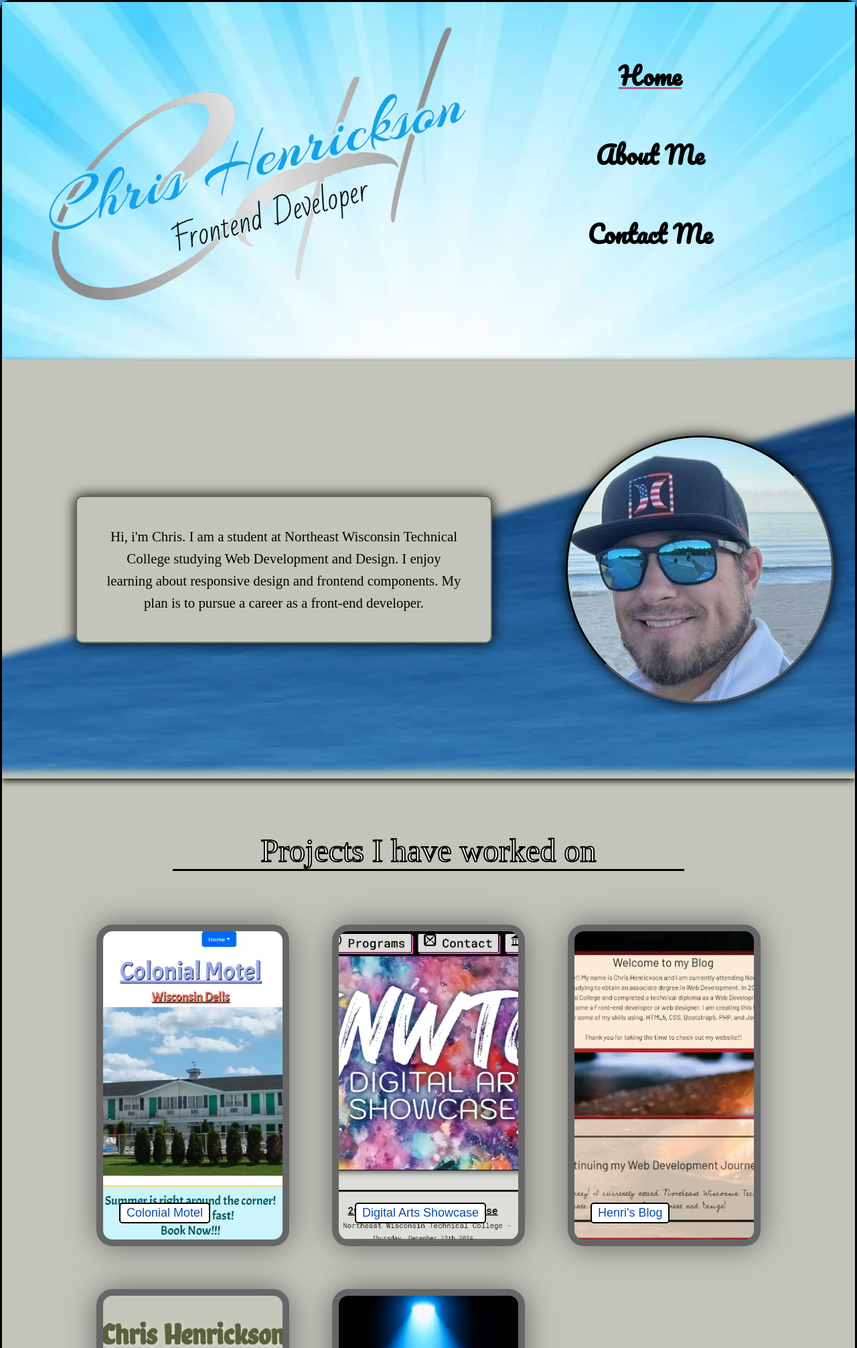
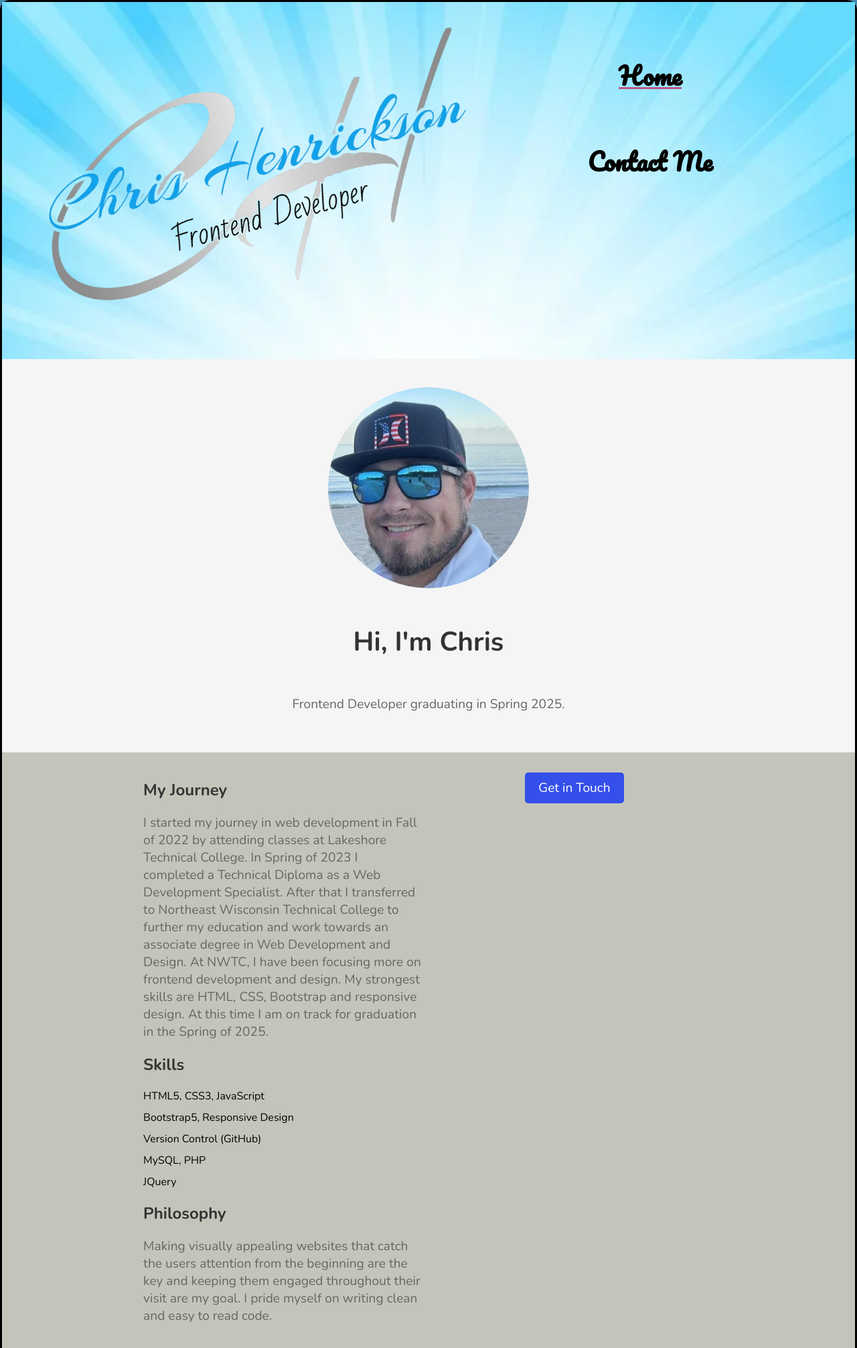
Before and after one commit to H3nr1-1/New_Website_c-henri.com, a PHP site: page / in a window 1280 px wide. Shown: the top 2012 px of the page at 67% size. Run offline with PHP 8.4, Linux system fonts and the light colour scheme.

Commit message:
big website changes
eliminated about page, added about information to the index page, styled about info, added links, uploaded all.

```diff
--- a/contact.html
+++ b/contact.html
@@ -37,7 +37,6 @@
                         </button>
                         <ul id="nav-main-menu" hidden>
                             <li><a href="index.html">Home</a></li>
-                            <li><a href="about.html">About Me</a></li>
                             <li class="active"><a href="contact.html">Contact Me</a></li>
                         </ul>
                     </nav>
@@ -98,7 +97,6 @@
                           <img src="images/logo-footer.webp" alt="My personal brand logo">
                           <p class="footer-links">
                             <a href="index.html" class="link-1">Home</a>
-                            <a href="about.html">About Me</a>
                             <a href="contact.html">Contact Me</a>
                           </p>
                           <p class="footer-company-name">Chris Henrickson Web Dev © 2023</p>
--- a/index.html
+++ b/index.html
@@ -42,17 +42,44 @@
                         </button>
                         <ul id="nav-main-menu" hidden>
                             <li class="active"><a href="index.html">Home</a></li>
-                            <li><a href="about.html">About Me</a></li>
                             <li><a href="contact.html">Contact Me</a></li>
                         </ul>
                     </nav>
                 </header>
 
-                <section class="welcome">
-                  <div class="main-welcome" data-aos="flip-up">
-                  <p>Hi, i'm Chris.  I am a student at Northeast Wisconsin Technical College studying Web Development and Design.  I enjoy learning about responsive design and frontend components.  My plan is to pursue a career as a front-end developer.</p>
+                <section id="about">
+                  <div class="about-container">
+                    <!-- Hero Section -->
+                    <div class="hero">
+                      <img src="images/my-picture.webp" alt="A picture of me." class="profile-img">
+                      <h1>Hi, I'm Chris</h1>
+                      <p>Frontend Developer graduating in Spring 2025.</p>
+                    </div>
+
+                    <!-- About Content Section -->
+                    <div class="about-content">
+                      <div class="about-text">
+                        <h2>My Journey</h2>
+                        <p>I started my journey in web development in Fall of 2022 by attending classes at Lakeshore Technical College.  In Spring of 2023 I completed a Technical Diploma as a Web Development Specialist.  After that I transferred to Northeast Wisconsin Technical College to further my education and work towards an associate degree in Web Development and Design.  At NWTC, I have been focusing more on frontend development and design.  My strongest skills are HTML, CSS, Bootstrap and responsive design.  At this time I am on track for graduation in the Spring of 2025.</p>
+
+                        <h2>Skills</h2>
+                        <ul>
+                          <li>HTML5, CSS3, JavaScript</li>
+                          <li>Bootstrap5, Responsive Design</li>
+                          <li>Version Control (GitHub)</li>
+                          <li>MySQL, PHP</li>
+                          <li>JQuery</li>
+                        </ul>
+
+                        <h2>Philosophy</h2>
+                        <p>Making visually appealing websites that catch the users attention from the beginning are the key and keeping them engaged throughout their visit are my goal.  I pride myself on writing clean and easy to read code.  </p>
+                      </div>
+
+                    <!-- Call to Action -->
+                    <div class="cta">
+                      <a href="contact.html" class="btn">Get in Touch</a>
+                    </div>
                   </div>
-                  <img class="my-picture" src="images/my-picture.webp" alt="A picture of me" data-aos="fade-down-left">
                 </section>
 
                 <div>
@@ -111,7 +138,6 @@
                     <img src="images/logo-footer.webp" alt="My personal brand logo">
                     <p class="footer-links">
                       <a href="index.html" class="link-1">Home</a>
-                      <a href="about.html">About Me</a>
                       <a href="contact.html">Contact Me</a>
                     </p>
                     <p class="footer-company-name">Chris Henrickson Web Dev © 2023</p>
--- a/style.css
+++ b/style.css
@@ -35,6 +35,7 @@ html {
 body{
     background: var(--color-primary);
     margin: 0;
+    font-family: var(--form-font);
 }
 
 body:has([aria-expanded='true']){
@@ -55,7 +56,6 @@ body:has([aria-expanded='true']){
 header{
     display: flex;
     padding: 30px;
-    border-bottom: 3px solid var(--color-light-gray);
     background: url(images/header-sunburst.webp) no-repeat center center;
     background-size: cover;
 }
@@ -172,49 +172,102 @@ header img{
 }
 /* End Navigation */
 
-/* Start of index.html Welcome Content */
 
-.welcome{
+/* About Content Section */
+
+.about-container {
+  display: grid;
+  grid-template-rows: 1fr;
+  max-width: 100%;
+  margin: 0 auto;
+}
+
+.hero {
   display: flex;
   flex-direction: column;
   align-items: center;
-  justify-content: space-between;
-  flex-wrap: wrap;
-  margin: auto;
-  padding: 2rem;
-  background: url(images/welcome-background.webp) no-repeat center center;
+  text-align: center;
+  padding: 40px 20px;
+  background-color: var(--color-gray-light);
   background-size: cover;
-  box-shadow: 0 3px 10px var(--color-black);
 }
 
-.main-welcome{
-  flex: 1;
-  line-height: 1.6;
-  text-align: center;
+.profile-img {
+  width: 120px;
+  height: 120px;
+  border-radius: 50%;
+  margin-bottom: 20px;
 }
 
-.welcome p{
-  width: 80%;
-  margin: auto;
-  padding: 10px;
-  font-size: 1em;
-  border: 2px solid var(--color-gray-dark);
-  border-radius: 10px;
-  background: var(--color-secondary);
-  box-shadow: 0 0 20px var(--color-black);
+h1 {
+  font-size: 2rem;
+  color: #333;
 }
 
-.welcome img{
-  margin-top: 10px;
-  width: 200px;
-  height: 200px;
-  border: 3px inset var(--color-black);
-  box-shadow: 0 0 20px var(--color-black);
-  border-radius: 50%;
+p {
+  font-size: 1rem;
+  color: #666;
 }
 
-/* End of Welcome Content */
+/* About Content Section for smaller screens */
+#about {
+  width: 100%;
+}
 
+.about-content {
+  display: grid;
+  grid-template-columns: 1fr;
+  grid-gap: 20px;
+  padding: 20px;
+}
+
+.about-text {
+  font-size: 1rem;
+}
+
+h2 {
+  color: #333;
+  margin-top: 20px;
+}
+
+ul {
+  list-style: none;
+  padding: 0;
+}
+
+ul li {
+  margin-bottom: 10px;
+}
+
+.cta {
+  text-align: center;
+  margin-top: 20px;
+}
+
+.btn {
+  padding: 10px 20px;
+  background-color: var(--color-cta);
+  color: white;
+  text-decoration: none;
+  font-size: 1rem;
+  border-radius: 5px;
+}
+
+.btn:hover {
+  background-color: var(--color-primary);
+  box-shadow: 3px 3px var(--color-black);
+  color: black;
+}
+
+.btn:active {
+  transform: translateX(3px);
+  transition: .2s;
+  box-shadow: none;
+}
+
+/* End of About page */
+
+/* Start of the projects Cards */
 .projects{
     text-align: center;
     font-size: 2em;
@@ -351,6 +404,7 @@ header img{
     font-weight: normal;
   }
 /* End of the cards */
+
 
 
 /* Start of Contact Me Form */
@@ -805,37 +859,38 @@ header img{
 }
 
 @media screen and (min-width: 768px){
-  .welcome{
-    display: flex;
-    flex-direction: row;
-    align-items: center;
-    justify-content: space-between;
-    flex-wrap: wrap;
-    margin: auto;
-    padding: 2rem;
+
+  /* About Page Start */
+  .about-container {
+    max-width: cover;
+    margin: 0;
   }
 
-  .main-welcome{
-    flex: 1;
-    line-height: 1.6;
-    text-align: center;
-    margin-right: 2rem; /* space between text and image */
+  .about-content {
+    grid-template-columns: 1fr 1fr; /* Two columns for larger screens */
+    max-width: 70%;
+    margin: auto;
   }
 
-  .main-welcome p{
-    font-size: 1.3em;
-    padding: 2em;
+  .profile-img {
+    width: 300px;
+    height: 300px; /* Larger profile image */
   }
 
-  .welcome img{
-    flex-shrink: 0;
-    width: 400px;
-    height: 400px;
-    border: 3px inset var(--color-black);
-    border-radius: 50%;
-    margin-top: 5em;
-    margin-bottom: 5em;
+  h1 {
+    font-size: 2.5rem; /* Larger heading */
   }
+
+  p {
+    font-size: 1.2rem; /* Larger paragraph text */
+  }
+
+  .btn {
+    font-size: 1.2rem; /* Larger button text */
+  }
+
+  /* About Page End */
+
 
 }
 
```
Also changed, not shown: about.html (deleted, +0 -96 lines), images/welcome-background.webp (deleted).
